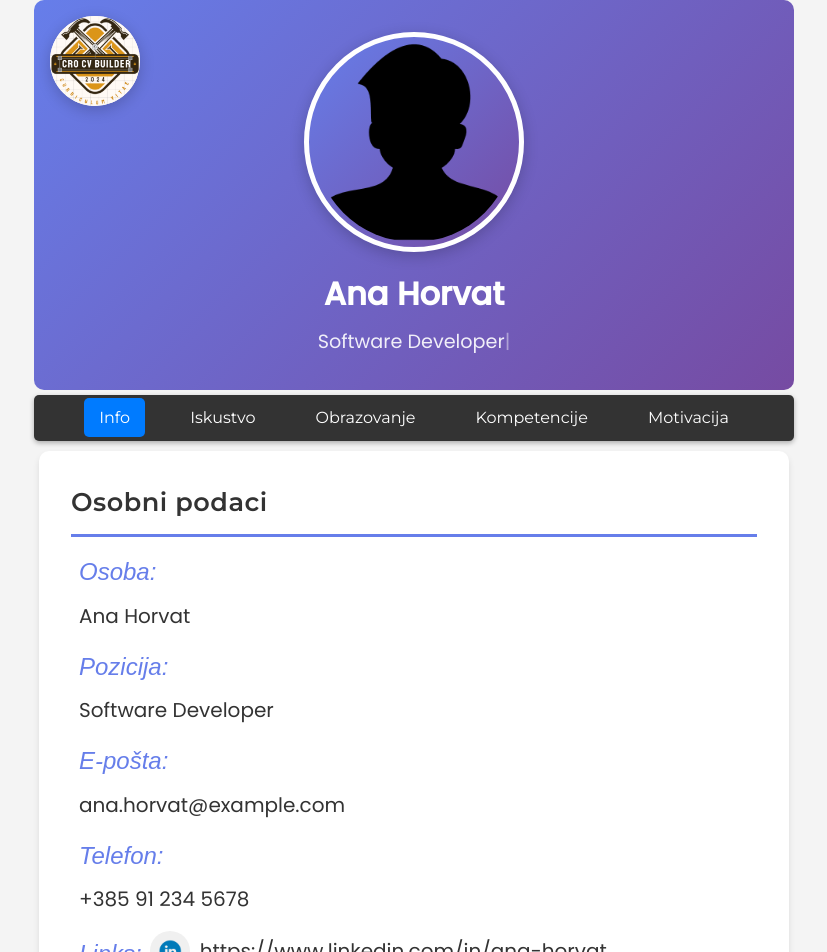
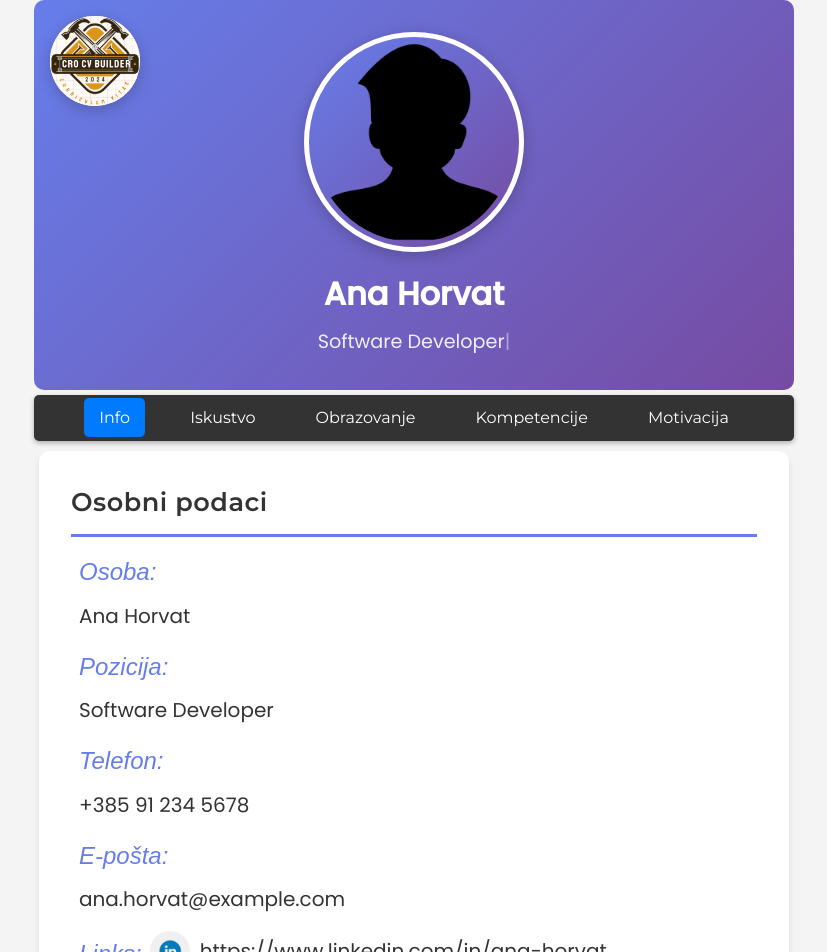
Before and after one commit to NotSpartan/zivotopis-batinic, an Angular app: page / in a window 1280 px wide. Shown: the top 952 px of the page, without its empty margins (226-1053 px from the left). Built offline with nearby package versions, Linux system fonts and the light colour scheme.

Commit message:
promjenjen raspored u osobni-podatci

```diff
--- a/src/app/osobni-podaci/osobni-podaci.component.ts
+++ b/src/app/osobni-podaci/osobni-podaci.component.ts
@@ -50,16 +50,16 @@ export class OsobniPodaciComponent {
   fields = computed<Field[]>(() => [
     { name: 'imePrezime', icon: 'Osoba:', value: this.imePrezime, type: 'text', placeholder: 'Ime i prezime' },
     { name: 'titula', icon: 'Pozicija:', value: this.titula, type: 'text', placeholder: 'Zanimanje' },
+    { name: 'telefon', icon: 'Telefon:', value: this.telefon, type: 'tel', placeholder: 'Telefon' },
     { name: 'email', icon: 'E-pošta:', value: this.email, type: 'email', placeholder: 'Email' },
-    { name: 'telefon', icon: 'Telefon:', value: this.telefon, type: 'tel', placeholder: 'Telefon' },
   ]);
 
   ngOnInit() {
     const data = this.dataService.getOsobniPodaciData();
     this.imePrezime.set(data.imePrezime || this.getDefaultValue('imePrezime'));
     this.titula.set(data.titula || this.getDefaultValue('titula'));
+    this.telefon.set(data.telefon || this.getDefaultValue('telefon'));
     this.email.set(data.email || this.getDefaultValue('email'));
-    this.telefon.set(data.telefon || this.getDefaultValue('telefon'));
     this.socialLinks.set(data.socialLinks.length > 0 ? data.socialLinks : this.getDefaultSocialLinks());
     this.ciljevi.set(data.ciljevi || this.getDefaultValue('ciljevi'));
   }
@@ -117,8 +117,8 @@ export class OsobniPodaciComponent {
     this.dataService.setOsobniPodaciData({
       imePrezime: this.imePrezime(),
       titula: this.titula(),
+      telefon: this.telefon(),
       email: this.email(),
-      telefon: this.telefon(),
       socialLinks: this.socialLinks(),
       ciljevi: this.ciljevi()
     });
@@ -129,8 +129,8 @@ export class OsobniPodaciComponent {
     const defaults: { [key: string]: string } = {
       imePrezime: 'Ana Horvat',
       titula: 'Software Developer',
+      telefon: '+385 91 234 5678',
       email: 'ana.horvat@example.com',
-      telefon: '+385 91 234 5678',
       ciljevi: 'Aktivno tražim poslodavca kod kojeg ću moći unaprijediti novostečene vještine.'
     };
     return defaults[fieldName] || '';
```
